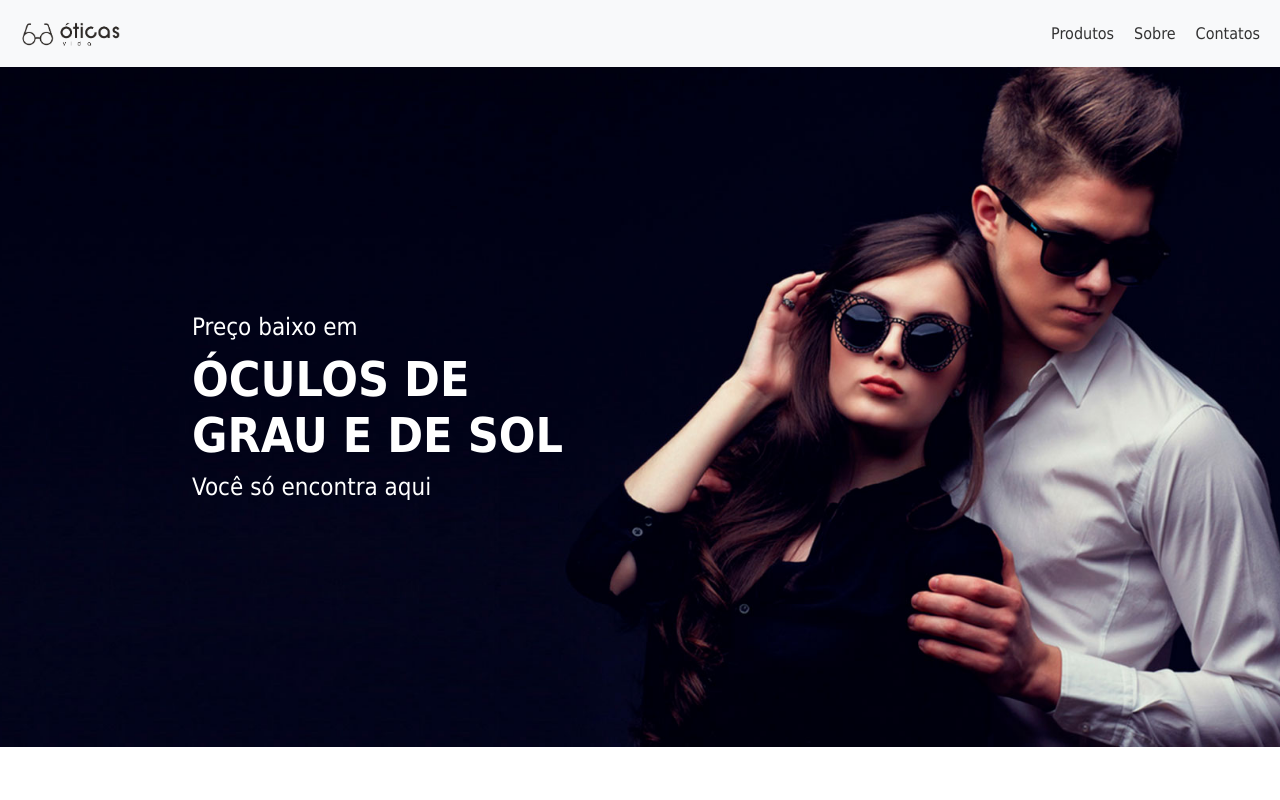
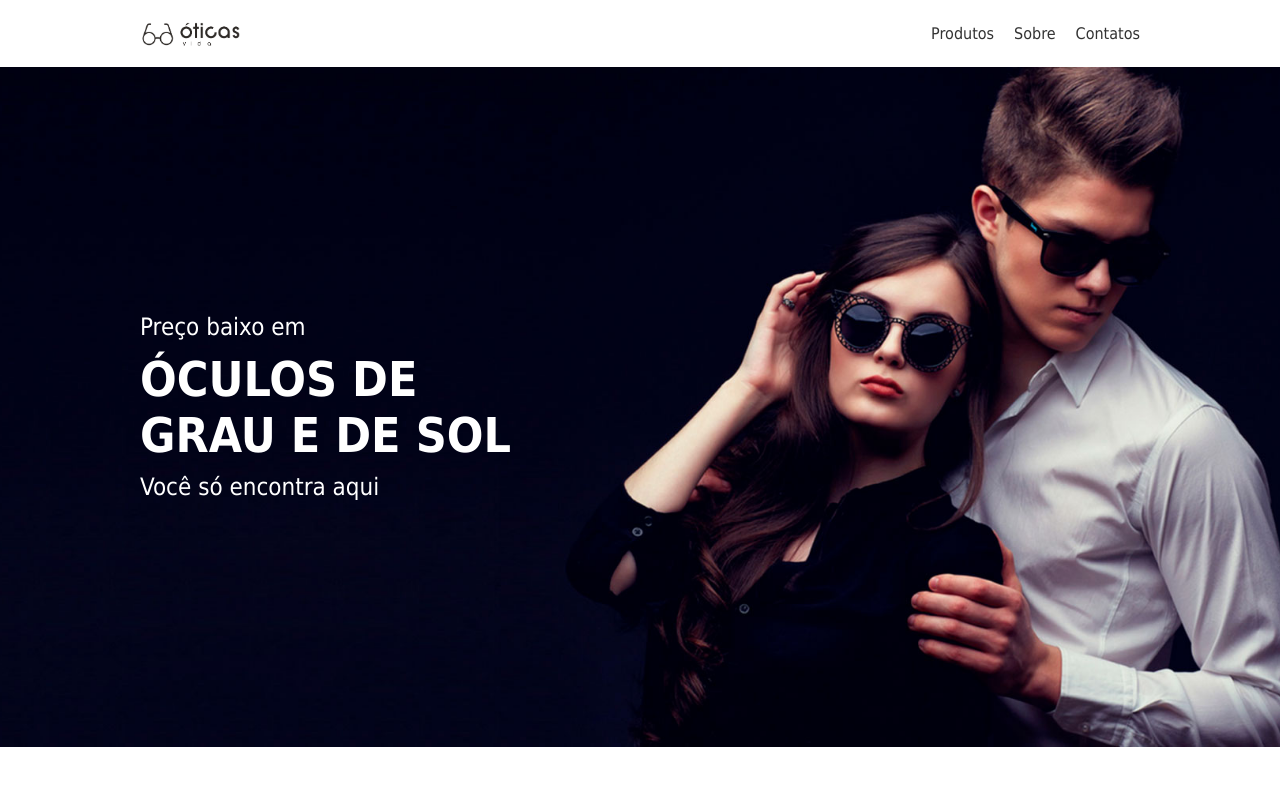
Before and after one commit to MaiconSouzaDevFrontEnd/loja_oculos, a Next.js app: page / in a window 1280 px wide. Shown: the top 800 px of the page. Built offline with nearby package versions, Linux system fonts and the light colour scheme.

Commit message:
ajustes centralizar container iniciando

```diff
--- a/src/components/SecaoCapa/SecaoCapa.module.css
+++ b/src/components/SecaoCapa/SecaoCapa.module.css
@@ -1,4 +1,4 @@
-.SecaoCapa{
+.secaoCapa{
     display: flex;
     justify-content: left;
     align-items: center;
@@ -9,19 +9,21 @@
     color: white;
     text-align: center;
 }
-
 .container {
-    margin-left: 15%;
+    margin: auto;
+    width: 1000px;
+}
+.textoCapa {
     text-align: left;
-    width: 30%;
+    width: 40%;
 }
 
-.container p {
+.textoCapa p {
     font-size: 1.5rem;
     margin: 0;
 }
 
-.container h1 {
+.textoCapa h1 {
     font-size: 3rem;
     margin: 10px 0;
     text-transform: uppercase;
--- a/src/components/SecaoCapa/index.jsx
+++ b/src/components/SecaoCapa/index.jsx
@@ -2,11 +2,13 @@ import styles from './SecaoCapa.module.css';
 
 export default function Capa(){
     return(
-        <section className={styles.SecaoCapa}>
+        <section className={styles.secaoCapa}>
             <div className={styles.container}>
-                <p>Preço baixo em</p>
-                <h1>Óculos de grau e de sol</h1>
-                <p>Você só encontra aqui</p>
+                <div className={styles.textoCapa}>
+                    <p>Preço baixo em</p>
+                    <h1>Óculos de grau e de sol</h1>
+                    <p>Você só encontra aqui</p>
+                </div>
             </div>
         </section>
     );
--- a/src/components/SecaoProdutos/index.jsx
+++ b/src/components/SecaoProdutos/index.jsx
@@ -8,7 +8,7 @@ import oculosInfantil from '../../publico/oculos04.png';
 export default function SecaoProdutos() {
 	return (
 		<section id="produtos" className={styles.secaoProdutos}>
-
+			<div className={styles.container}>
                 <h2>Nossos produtos</h2>
                 <p>Trabalhamos com óculos de grau, óculos de sol, lentes transition nos modelos masculino, feminino e infantil.</p>
                 <p>Todos os nossos preços são acessíveis e contam com a melhor qualidade do mercado.</p>
@@ -54,6 +54,7 @@ export default function SecaoProdutos() {
                     <li>Descontos especiais na compra da segunda unidade.</li>
                     <li>Flexibilidade de pagamento.</li>
                 </ul>
+            </div>
 		</section>
 	);
 }
--- a/src/components/Topo/Topo.module.css
+++ b/src/components/Topo/Topo.module.css
@@ -1,9 +1,14 @@
 .topo{
+    padding: 20px;
+}
+
+.container{
+    width: 90%;
+    max-width: 1000px;
+    margin:auto;
     display: flex;
     align-items: center;
     justify-content: space-between;
-    background-color: #f8f9fa;
-    padding: 20px;
 }
 
 .logoMarca{
--- a/src/components/Topo/index.jsx
+++ b/src/components/Topo/index.jsx
@@ -8,12 +8,14 @@ import styles from './Topo.module.css';
 export default function Topo(){
     return(
         <header className={styles.topo}>
+            <div className={styles.container}>
                 <Image src={Logo} alt="logomarca" className={styles.logoMarca} />
                 <nav className={styles.navmenu}>
                     <Link href="#produtos">Produtos</Link>
                     <Link href="#sobre">Sobre</Link>
                     <Link href="#contatos">Contatos</Link>
                 </nav>
+            </div>
         </header>
         );
     }
--- a/src/styles/globals.css
+++ b/src/styles/globals.css
@@ -14,9 +14,3 @@
   box-sizing: border-box;
   font-family: 'Tahoma', sans-serif;
 }
-
-.body{
-    max-width:10px;
-    width: 100%;
-    background-color: red;
-}
```
Lines whose indentation alone changed are shown as unchanged.
